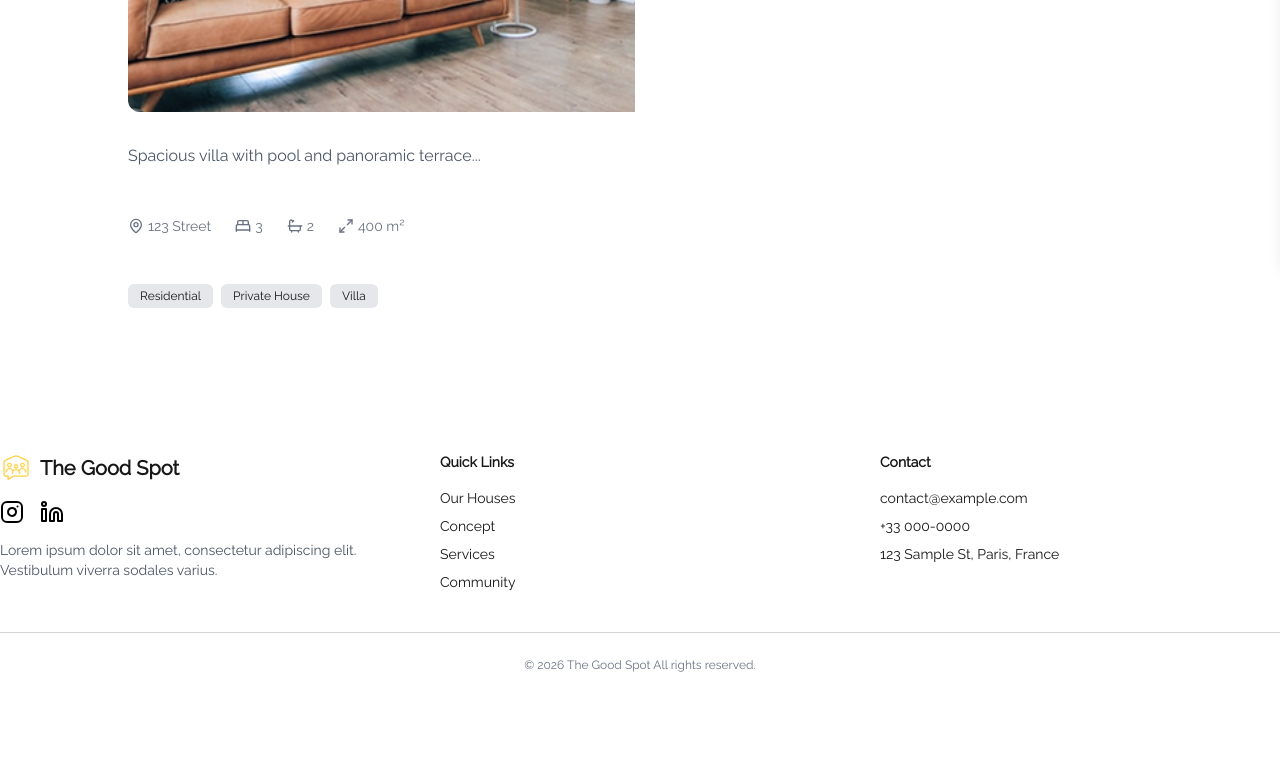
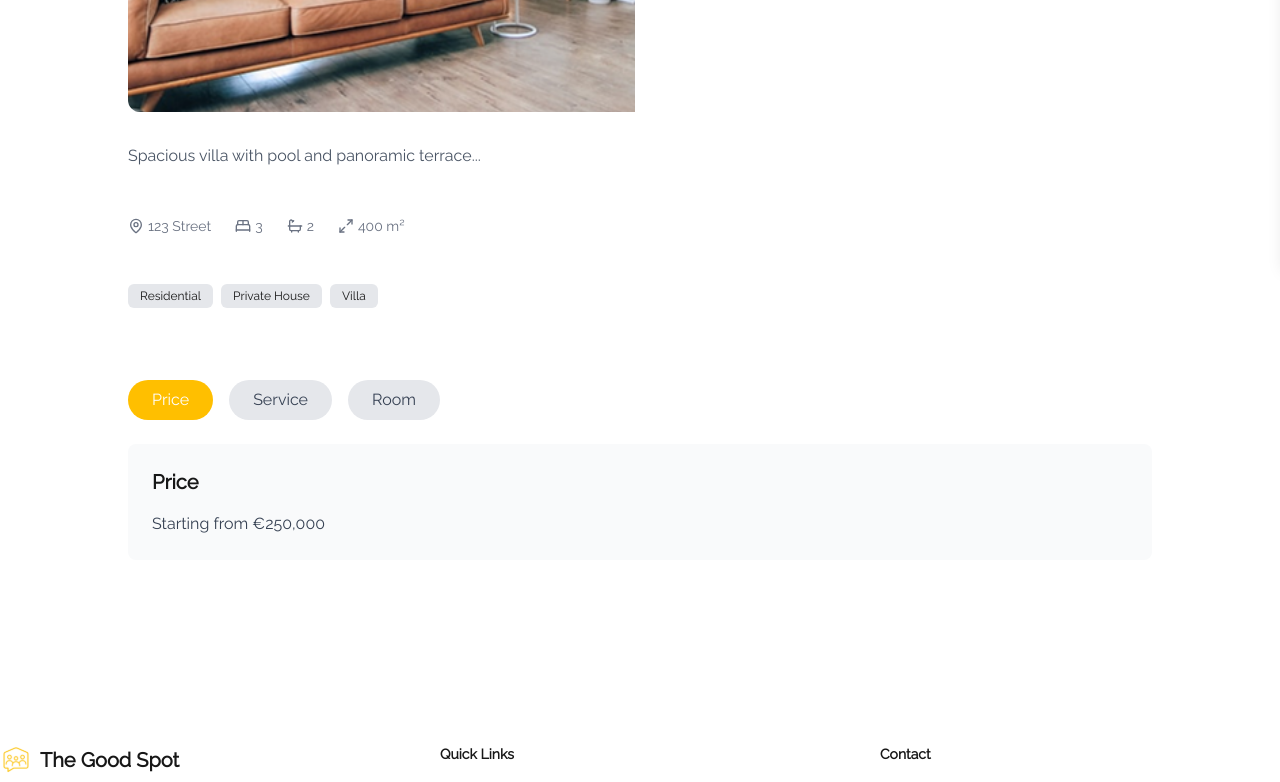
Before and after one commit to Meriemchm/The-good-spot, a Next.js app: page /en/houses/casa-villa in a window 1280 px wide. Shown: the part 536-1318 px from the top of the page. Before the commit the page ends 1233 px from the top, so only its background shows below. Built offline with nearby package versions, Linux system fonts and the light colour scheme.

Commit message:
Add house tabs component and integrate info-house details in translations

```diff
--- a/components/house-detail-card/house-detail-card.tsx
+++ b/components/house-detail-card/house-detail-card.tsx
@@ -11,6 +11,7 @@ import { Navigation, Pagination } from "swiper/modules";   // ← corrigé
 import "swiper/css";
 import "swiper/css/navigation";
 import "swiper/css/pagination";
+import HouseTabs from "../ui/house-tabs";
 
 interface HouseDetailCardProps {
   house: House;
@@ -81,6 +82,9 @@ export default function HouseDetailCard({ house }: HouseDetailCardProps) {
           ))}
         </div>
       )}
+
+
+      <HouseTabs houseName={house.nameHouse} />
     </div>
   );
 }
--- /dev/null
+++ b/components/ui/house-tabs.tsx
@@ -0,0 +1,37 @@
+"use client";
+
+import { useState } from "react";
+import { useTranslations } from "next-intl";
+import TabContentPreview from "./tab-content-preview";
+
+interface TabProps {
+  houseName: string;
+}
+
+const TABS = ["price", "service", "room"];
+
+export default function HouseTabs({ houseName }: TabProps) {
+  const t = useTranslations(`property.${houseName}`);
+  const [activeTab, setActiveTab] = useState(TABS[0]);
+
+  return (
+    <div className="max-w-5xl mx-auto py-10">
+      <div className="flex gap-4 mb-6">
+        {TABS.map((tab) => (
+          <button
+            key={tab}
+            onClick={() => setActiveTab(tab)}
+            className={`px-6 py-2 rounded-full transition font-medium ${
+              activeTab === tab
+                ? "bg-primary text-white"
+                : "bg-gray-200 text-gray-700 hover:bg-gray-300"
+            }`}
+          >
+            {t(`info-house.${tab}.title`)}  {/* ← corrigé */}
+          </button>
+        ))}
+      </div>
+      <TabContentPreview houseName={houseName} activeTab={activeTab} />
+    </div>
+  );
+}
--- /dev/null
+++ b/components/ui/tab-content-preview.tsx
@@ -0,0 +1,46 @@
+"use client";
+
+import { CheckCircle } from "lucide-react";
+import { useTranslations } from "next-intl";
+
+interface Props {
+  houseName: string;
+  activeTab: string;
+}
+
+export default function TabContentPreview({ houseName, activeTab }: Props) {
+  const t = useTranslations(`property.${houseName}`);
+
+  return (
+    <div className="p-6 bg-gray-50 rounded-lg">
+      <h3 className="text-xl font-semibold mb-4">
+        {t(`info-house.${activeTab}.title`)}
+      </h3>
+
+      {activeTab === "price" && (
+        <p className="text-gray-700">{t(`info-house.price.content`)}</p>
+      )}
+
+      {activeTab === "service" && (
+        <div className="grid grid-cols-1 md:grid-cols-5 gap-4">
+          {(t.raw(`info-house.service.content`) as string[]).map((item, i) => (
+            <div
+              key={i}
+              className="flex flex-col items-center justify-center gap-3 p-4 bg-white rounded-lg shadow-sm border border-gray-100 hover:shadow-md transition"
+            >
+              <CheckCircle className="w-5 h-5 text-green-500 mt-0.5 shrink-0" />
+              <span className="text-gray-800 text-center">{item}</span>
+            </div>
+          ))}
+        </div>
+      )}
+      {activeTab === "room" && (
+        <ul className="list-disc pl-5 space-y-2">
+          {(t.raw(`info-house.room.content`) as string[]).map((item, i) => (
+            <li key={i} className="text-gray-700">{item}</li>
+          ))}
+        </ul>
+      )}
+    </div>
+  );
+}
--- a/messages/en/houselang.json
+++ b/messages/en/houselang.json
@@ -12,6 +12,17 @@
         "residential": "Residential",
         "privateHouse": "Private House",
         "duplex": "Duplex"
+      },
+      "info-house": {
+        "price": { "title": "Price", "content": "Starting from €250,000" },
+        "service": {
+          "title": "Service",
+          "content": ["24/7 Concierge", "Garden maintenance", "Cleaning"]
+        },
+        "room": {
+          "title": "Room",
+          "content": ["2 spacious bedrooms", "1 master suite"]
+        }
       }
     },
     "scotia-plaza": {
@@ -21,6 +32,17 @@
         "residential": "Residential",
         "apartment": "Apartment",
         "luxury": "Luxury"
+      },
+      "info-house": {
+        "price": { "title": "Price", "content": "Starting from €250,000" },
+        "service": {
+          "title": "Service",
+          "content": ["24/7 Concierge", "Garden maintenance", "Cleaning"]
+        },
+        "room": {
+          "title": "Room",
+          "content": ["2 spacious bedrooms", "1 master suite"]
+        }
       }
     },
     "casa-villa": {
@@ -30,6 +52,17 @@
         "residential": "Residential",
         "privateHouse": "Private House",
         "villa": "Villa"
+      },
+      "info-house": {
+        "price": { "title": "Price", "content": "Starting from €250,000" },
+        "service": {
+          "title": "Service",
+          "content": ["24/7 Concierge", "Garden maintenance", "Cleaning"]
+        },
+        "room": {
+          "title": "Room",
+          "content": ["2 spacious bedrooms", "1 master suite"]
+        }
       }
     },
     "viewMore": "View More"
--- a/messages/fr/houselang.json
+++ b/messages/fr/houselang.json
@@ -12,6 +12,17 @@
         "residential": "Résidentiel",
         "privateHouse": "Maison privée",
         "duplex": "Duplex"
+      },
+      "info-house": {
+        "price": { "title": "Prix", "content": "À partir de 250 000€" },
+        "service": {
+          "title": "Service",
+          "content": ["Concierge 24/7", "Entretien du jardin", "Nettoyage"]
+        },
+        "room": {
+          "title": "Chambre",
+          "content": ["2 chambres spacieuses", "1 suite parentale"]
+        }
       }
     },
     "scotia-plaza": {
@@ -21,6 +32,17 @@
         "residential": "Résidentiel",
         "apartment": "Appartement",
         "luxury": "Luxe"
+      },
+      "info-house": {
+        "price": { "title": "Prix", "content": "À partir de 250 000€" },
+        "service": {
+          "title": "Service",
+          "content": ["Concierge 24/7", "Entretien du jardin", "Nettoyage"]
+        },
+        "room": {
+          "title": "Chambre",
+          "content": ["2 chambres spacieuses", "1 suite parentale"]
+        }
       }
     },
     "casa-villa": {
@@ -30,6 +52,17 @@
         "residential": "Résidentiel",
         "privateHouse": "Maison privée",
         "villa": "Villa"
+      },
+      "info-house": {
+        "price": { "title": "Prix", "content": "À partir de 250 000€" },
+        "service": {
+          "title": "Service",
+          "content": ["Concierge 24/7", "Entretien du jardin", "Nettoyage"]
+        },
+        "room": {
+          "title": "Chambre",
+          "content": ["2 chambres spacieuses", "1 suite parentale"]
+        }
       }
     },
     "viewMore": "Voir Plus"
```
